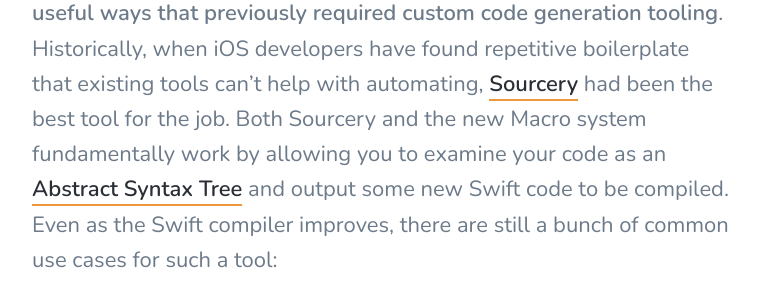
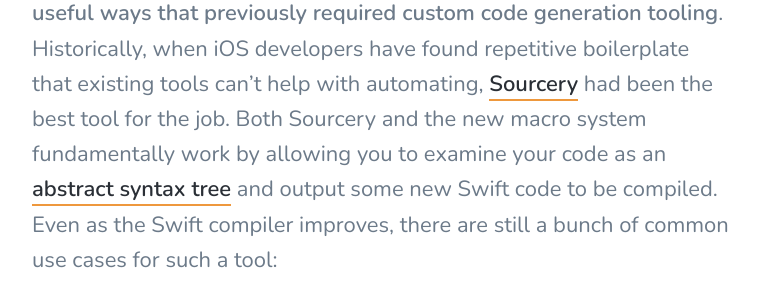
Before and after one commit to nevillco/nevillco.github.io, a Jekyll site: the page built from _posts/2023-07-07-my-favorite-macro-use-case-StaticMemberIterable.md, in a window 1280 px wide and 900 px high, scrolled down 875 px. Shown: the part 191-490 px from the top of the window, without its empty margins (258-1020 px from the left). Built offline with Jekyll 4.4.1, drawn with Linux system fonts in a browser that asks for light colours; nearby versions of some CDN libraries.

Commit message:
Capitalization

```diff
--- a/_posts/2023-07-07-my-favorite-macro-use-case-StaticMemberIterable.md
+++ b/_posts/2023-07-07-my-favorite-macro-use-case-StaticMemberIterable.md
@@ -8,7 +8,7 @@ Last month, WWDC came packed with exciting new developments for the iOS communit
 
 With this WWDC comes Swift 5.9, and I'd describe the set of changes overall as somewhat low-level and tough to grasp. I don't anticipate using the ownership APIs or C++ interoperability, and while I'm sure I'll discover a use case for type parameter packs, there is a lot of new syntax to process.
 
-Macros are definitely nontrivial to grasp as well, but the value proposition to developers is pretty clear - **extend the compiler in useful ways that previously required custom code generation tooling**. Historically, when iOS developers have found repetitive boilerplate that existing tools can’t help with automating, [Sourcery](https://github.com/krzysztofzablocki/Sourcery) had been the best tool for the job. Both Sourcery and the new Macro system fundamentally work by allowing you to examine your code as an [Abstract Syntax Tree](https://en.wikipedia.org/wiki/Abstract_syntax_tree) and output some new Swift code to be compiled. Even as the Swift compiler improves, there are still a bunch of common use cases for such a tool:
+Macros are definitely nontrivial to grasp as well, but the value proposition to developers is pretty clear - **extend the compiler in useful ways that previously required custom code generation tooling**. Historically, when iOS developers have found repetitive boilerplate that existing tools can’t help with automating, [Sourcery](https://github.com/krzysztofzablocki/Sourcery) had been the best tool for the job. Both Sourcery and the new macro system fundamentally work by allowing you to examine your code as an [abstract syntax tree](https://en.wikipedia.org/wiki/Abstract_syntax_tree) and output some new Swift code to be compiled. Even as the Swift compiler improves, there are still a bunch of common use cases for such a tool:
 * Custom Equatable, Hashable and Codable implementations
 * Generating mocks for type declarations
 * Mapping user preferences in User Defaults to a UIKit/SwiftUI form
```
